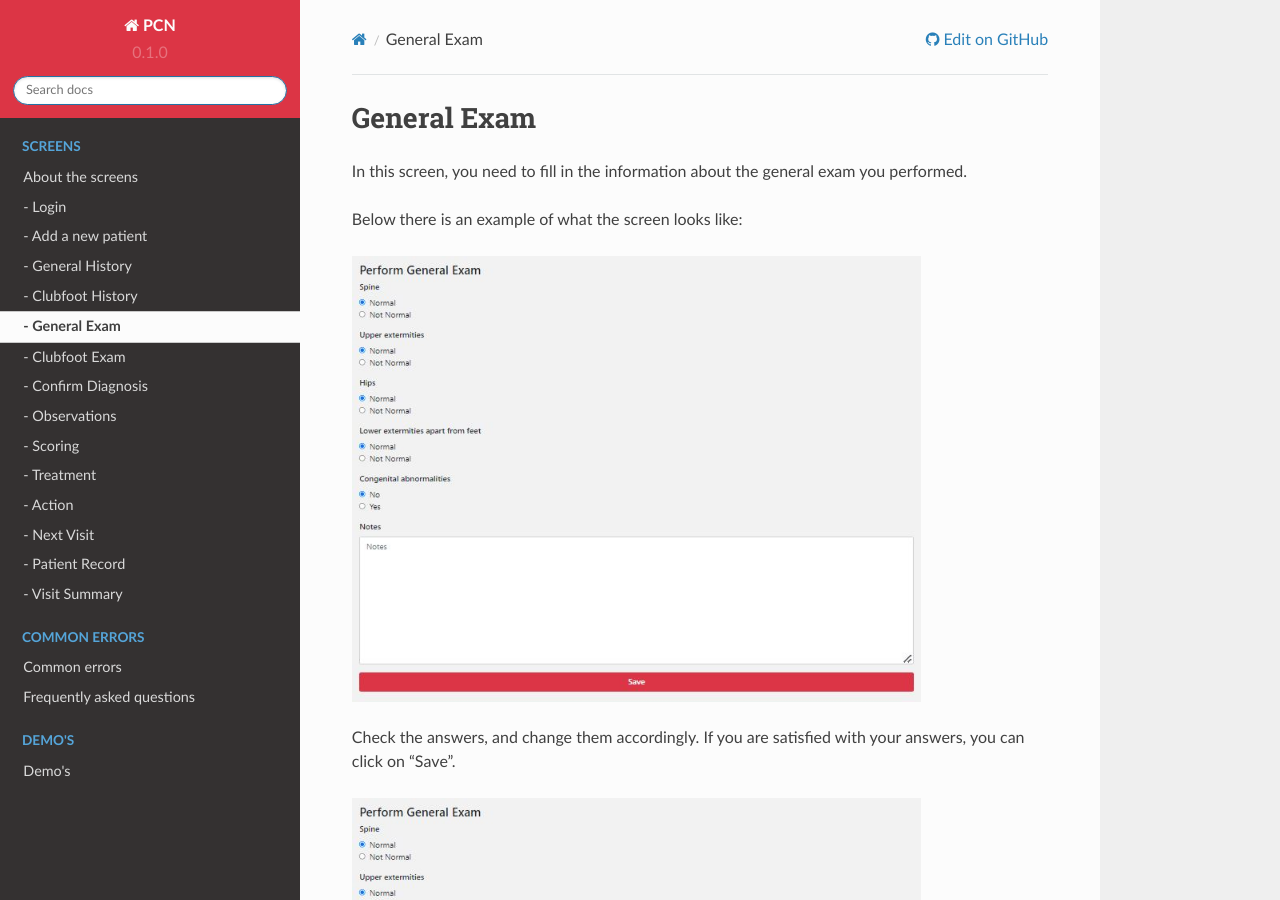
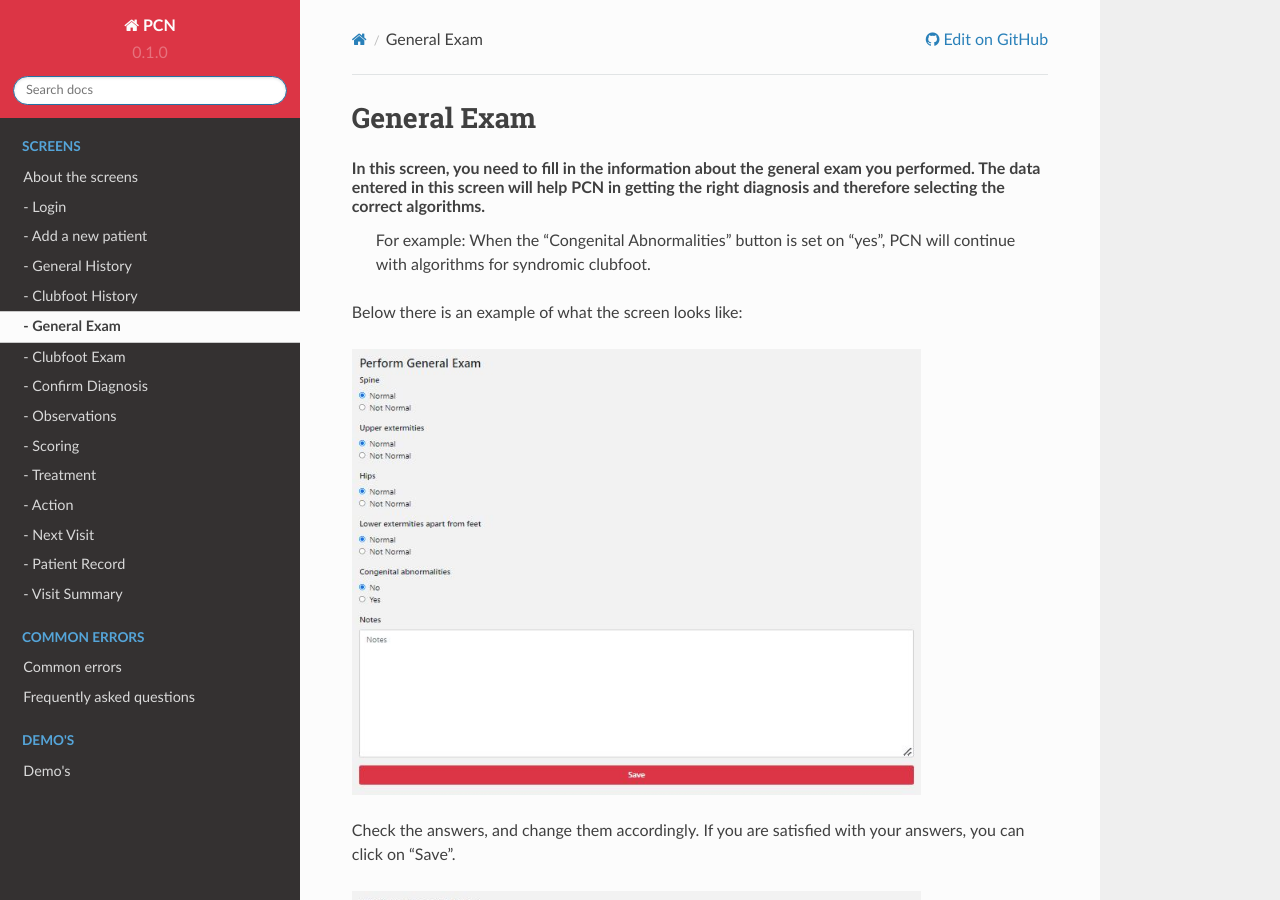
Before and after one commit to SWijnands01/PCN, a Sphinx documentation site: the page built from docs/source/GeneralExamScreen.rst, in a window 1280 px wide and 900 px high. Built offline with Sphinx 7.4.7 and the Read the Docs theme 2.0.0, drawn with Linux system fonts in a browser that asks for light colours.

Commit message:
Update GeneralExamScreen.rst

```diff
--- a/docs/source/GeneralExamScreen.rst
+++ b/docs/source/GeneralExamScreen.rst
@@ -2,7 +2,8 @@
 General Exam
 ############
 
-In this screen, you need to fill in the information about the general exam you performed.
+In this screen, you need to fill in the information about the general exam you performed. The data entered in this screen will help PCN in getting the right diagnosis and therefore selecting the correct algorithms.
+   For example: When the "Congenital Abnormalities" button is set on "yes", PCN will continue with algorithms for syndromic clubfoot.
 
 Below there is an example of what the screen looks like:
 
```
